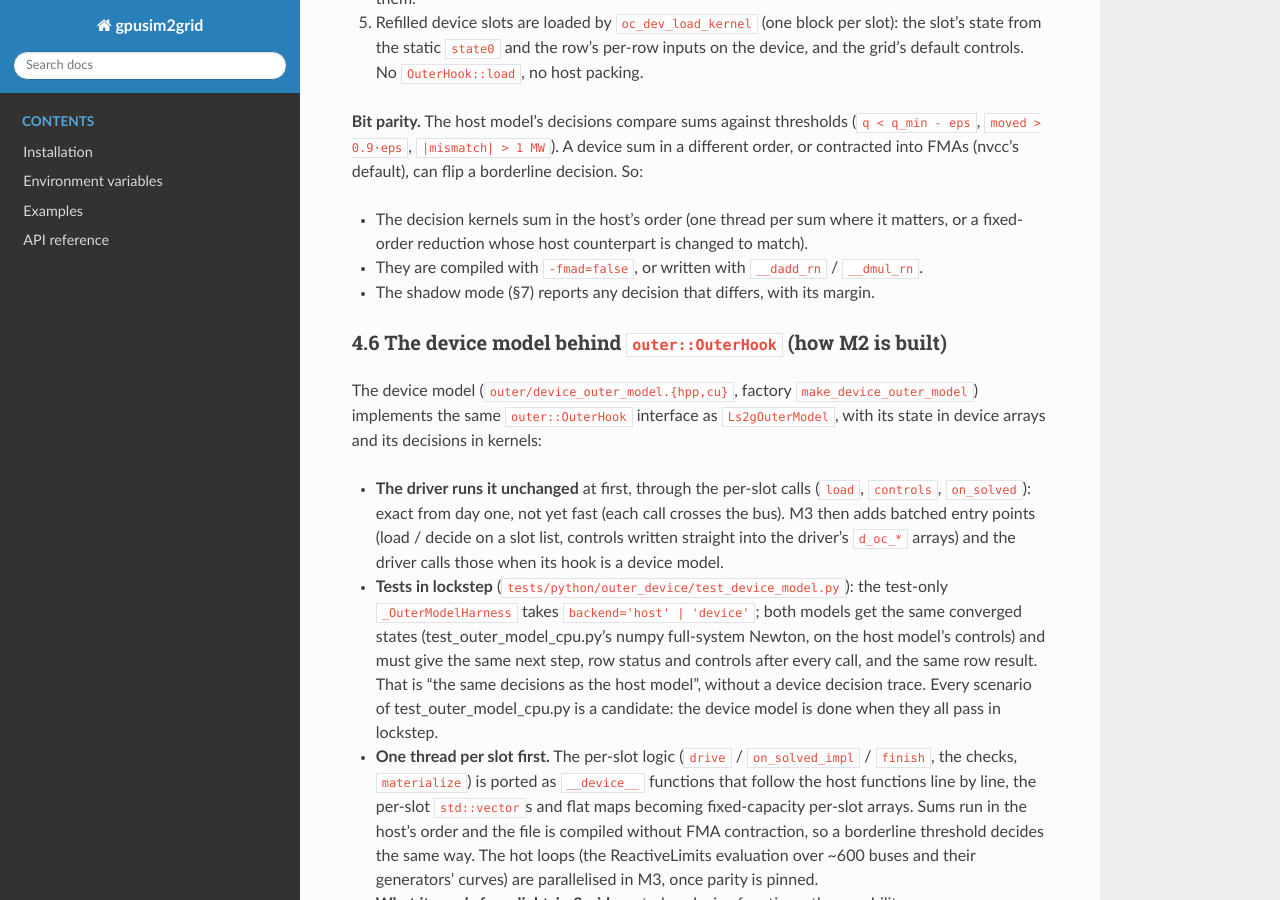
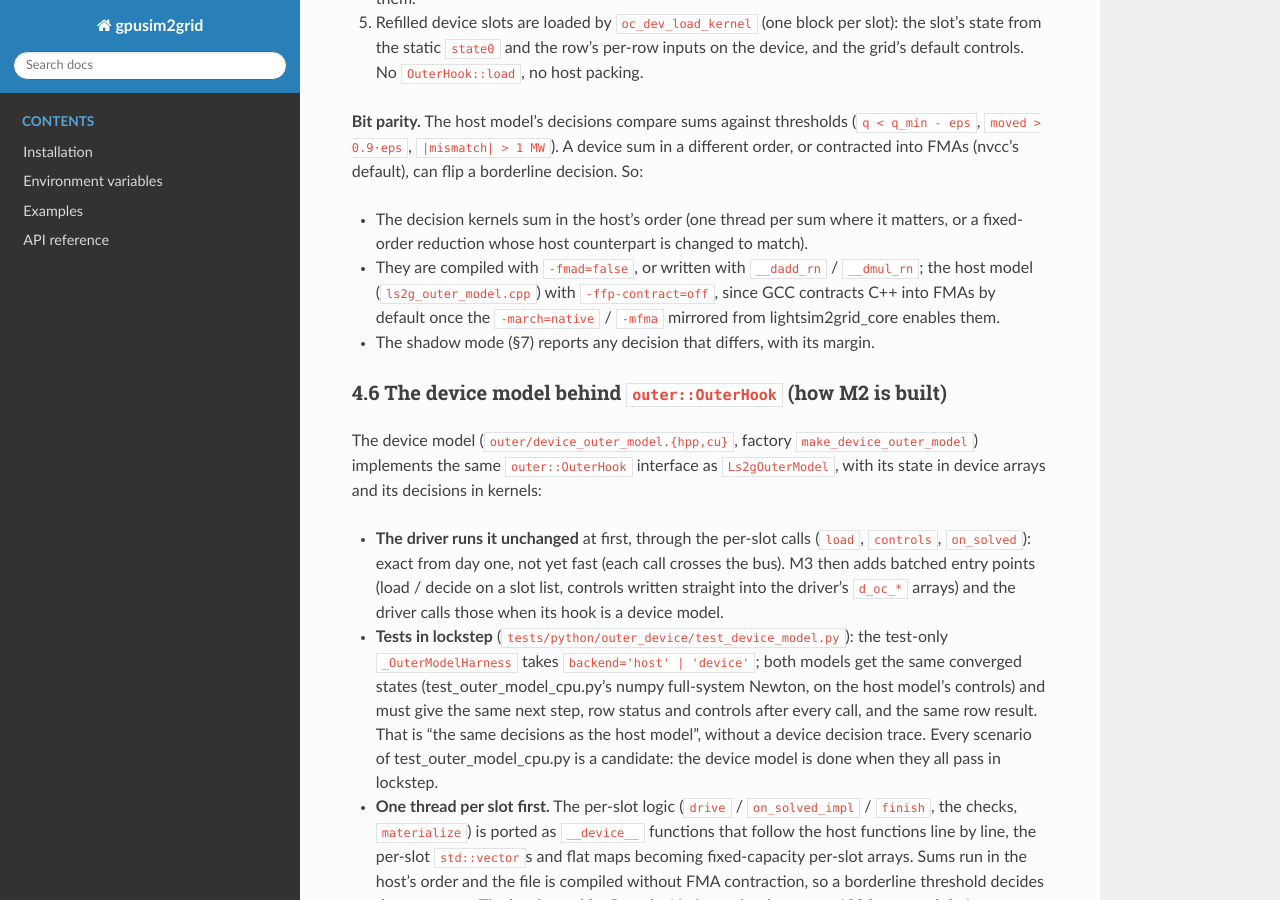
Before and after one commit to Grid2op/gpusim2grid, a Sphinx documentation site: the page built from docs/outer_loops_on_device.md, in a window 1280 px wide and 900 px high, scrolled down 6692 px. Built offline with Sphinx 7.4.7 and the Read the Docs theme 3.1.0, drawn with Linux system fonts in a browser that asks for light colours.

Commit message:
Build: the host outer-loop model compiled without FMA contraction
The device model (device_outer_model.cu) is built with -fmad=false so that its
sums follow the host model's bit for bit and a borderline outer-loop decision
goes the same way on both backends. The host side was not: ls2g_outer_model.cpp
inherits -march=native (or the -mfma the Eigen ABI match adds) from
lightsim2grid_core, and GCC's default for C++ is -ffp-contract=fast, so its
a*b+c sums became FMAs once the ISA had them. -ffp-contract=off on that file
gives both sides the same contraction policy (none).

Assisted-by: Claude Code
Claude-Session: https://claude.ai/code/session_01T8vvbDQGt5XSawvQ9WYKTr
Signed-off-by: Benjamin Donnot <benjamin.donnot@rte-france.com>

```diff
--- a/CHANGELOG.rst
+++ b/CHANGELOG.rst
@@ -3,6 +3,8 @@ Change Log
 
 [0.3.1] (unreleased)
 --------------------
+- [FIXED] ``outer_loops_backend``: the host outer-loop model is compiled without FMA contraction, like the device
+  one, so a borderline decision goes the same way on both on a ``-march=native`` build.
 - [FIXED] ``outer_loops_backend='device'`` with ``redistribute_slack``: a row's lost power is shared on the GPU
   after its template copy, no longer by a host load per row (PtFige N-1: 1.85 -> 1.05 s, host 1.63 s).
 - [FIXED] Build against a lightsim2grid compiled with AVX (``-march=native``): nvcc's Eigen ABI probe checks the
--- a/docs/outer_loops_on_device.md
+++ b/docs/outer_loops_on_device.md
@@ -256,7 +256,9 @@ Per round, after `_residual_pass`, on the device slots that just converged:
 
 - The decision kernels sum in the host's order (one thread per sum where it matters, or a fixed-order
   reduction whose host counterpart is changed to match).
-- They are compiled with `-fmad=false`, or written with `__dadd_rn` / `__dmul_rn`.
+- They are compiled with `-fmad=false`, or written with `__dadd_rn` / `__dmul_rn`; the host model
+  (`ls2g_outer_model.cpp`) with `-ffp-contract=off`, since GCC contracts C++ into FMAs by default once
+  the `-march=native` / `-mfma` mirrored from lightsim2grid_core enables them.
 - The shadow mode (§7) reports any decision that differs, with its margin.
 
 ### 4.6 The device model behind `outer::OuterHook` (how M2 is built)
```
Also changed, not shown: 1 other file.
